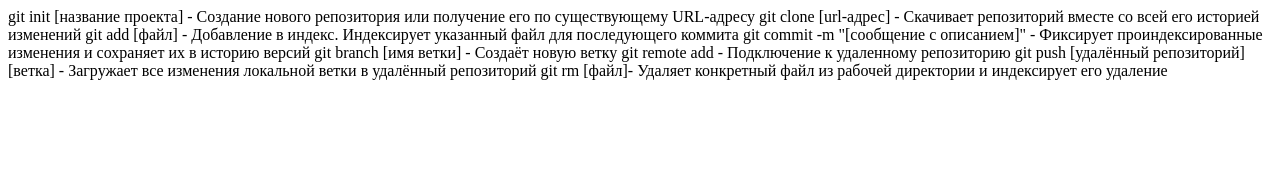
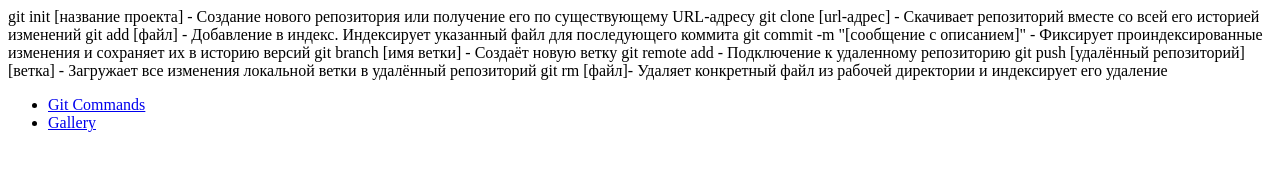
Before and after one commit to OlenaShovkoplyas/Homeworks, a plain HTML site: page index.html in a window 1280 px wide. Drawn offline with Linux system fonts and the light colour scheme.

Commit message:
Create menu for pages

```diff
--- a/gallery.html
+++ b/gallery.html
@@ -11,5 +11,11 @@
     <img src="https://static.ngs.ru/news/2017/preview/9e25b4a8de7e630be0a92415166c95830d5f251e_640.jpg" alt="panda">
     <img src="https://static.ngs.ru/news/2017/preview/9e25b4a8de7e630be0a92415166c95830d5f251e_640.jpg" alt="panda">
 
+    <nav>
+        <ul>
+           <li><a href="./index.html">Git Commands</a></li>
+            <li><a href="#">Gallery</a></li>
+        </ul>
+     </nav>
 </body>
 </html>
--- a/index.html
+++ b/index.html
@@ -26,6 +26,12 @@
         git rm [файл]- Удаляет конкретный файл из рабочей директории и индексирует его удаление
 
     </div>
+    <nav>
+        <ul>
+           <li><a href="#">Git Commands</a></li>
+            <li><a href="./gallery.html">Gallery</a></li>
+        </ul>
+     </nav>
 
 </body>
 </html>
```
